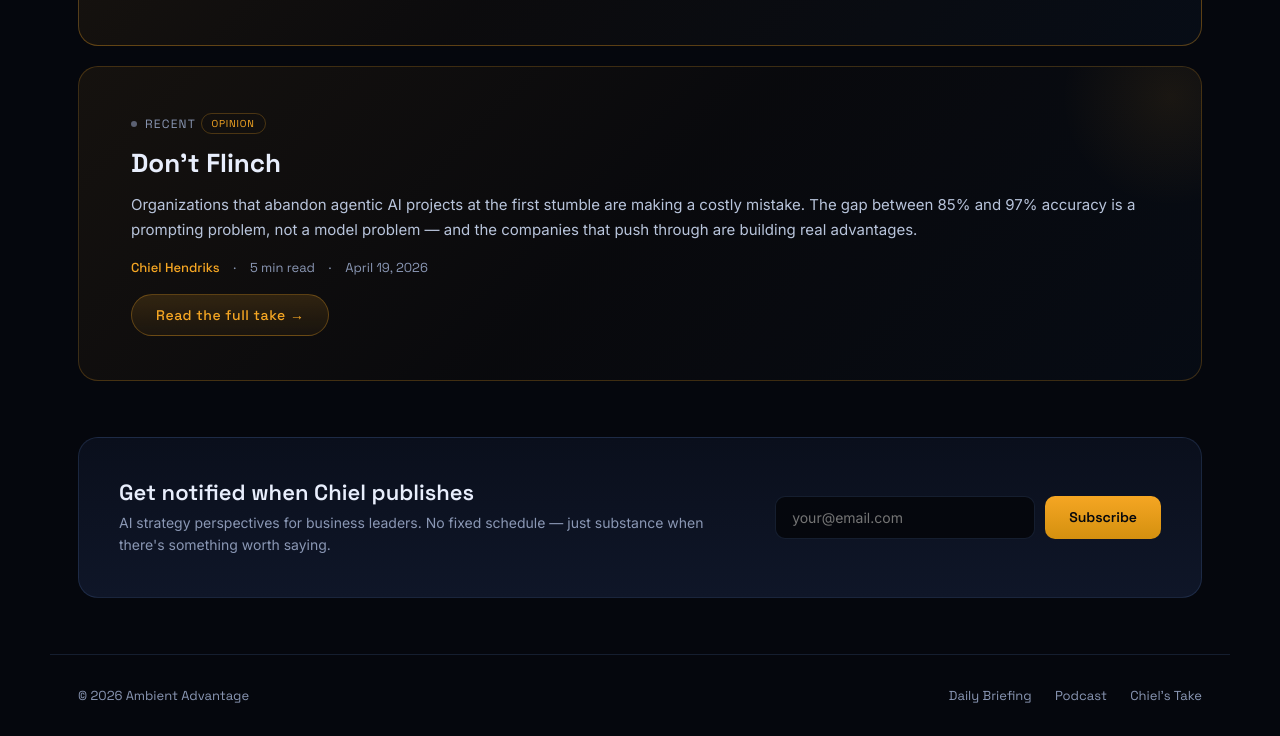
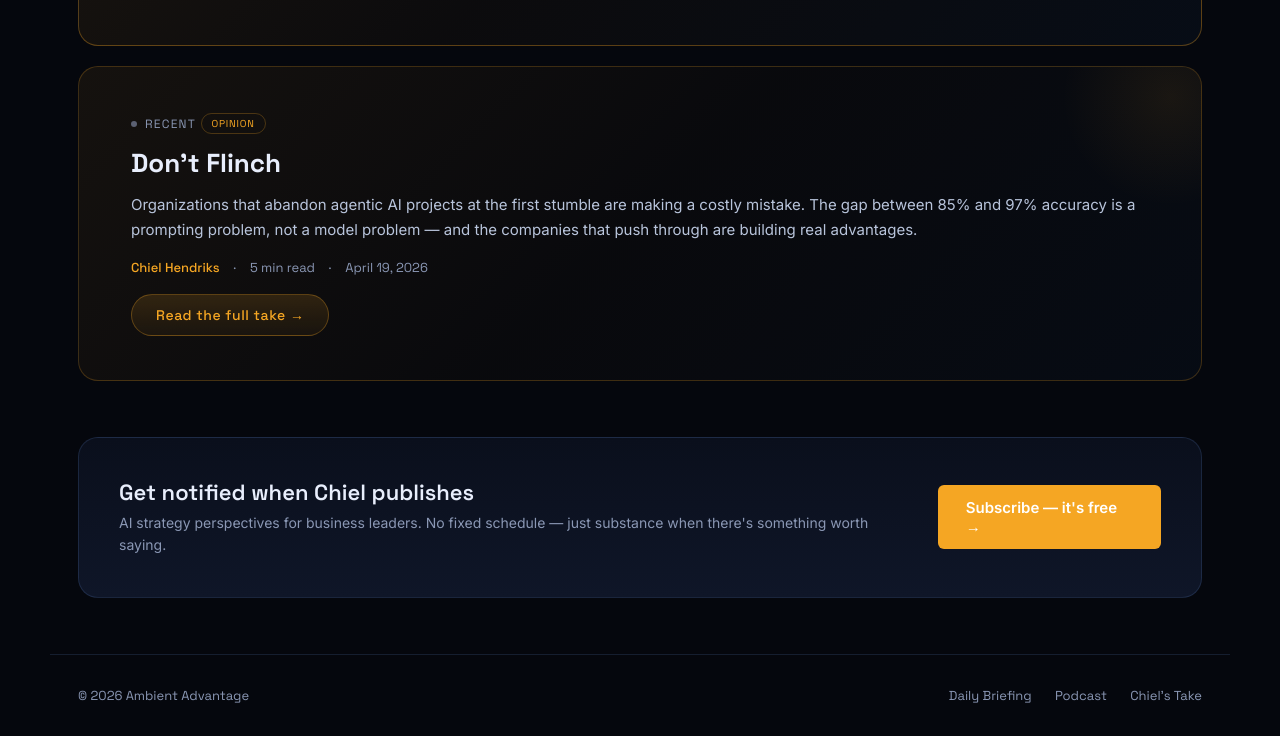
Before and after one commit to tomhendriks-afk/chiels-take-site, a plain HTML site: page index.html in a window 1280 px wide. Shown: the part 452-1188 px from the top of the page. Drawn offline with Linux system fonts and the light colour scheme.

Commit message:
Replace broken subscribe form with direct Beehiiv link

```diff
--- a/index.html
+++ b/index.html
@@ -375,12 +375,11 @@ footer a:hover { color: var(--text); }
       <h3>Get notified when Chiel publishes</h3>
       <p>AI strategy perspectives for business leaders. No fixed schedule — just substance when there's something worth saying.</p>
     </div>
-    <form class="subscribe-form"
-          action="https://chiels-newsletter-fd70e6.beehiiv.com/subscribe"
-          method="post" target="_blank">
-      <input type="email" name="email" required placeholder="your@email.com">
-      <button type="submit">Subscribe</button>
-    </form>
+    <a href="https://chiels-newsletter-fd70e6.beehiiv.com/" target="_blank" rel="noopener"
+       style="display:inline-block;background:var(--warm);color:#fff;padding:13px 28px;
+              border-radius:6px;font-weight:700;font-size:15px;text-decoration:none;">
+      Subscribe — it's free →
+    </a>
   </div>
 </div>
 
```
Also changed, not shown: _index_template.html (+5 -6 lines).
